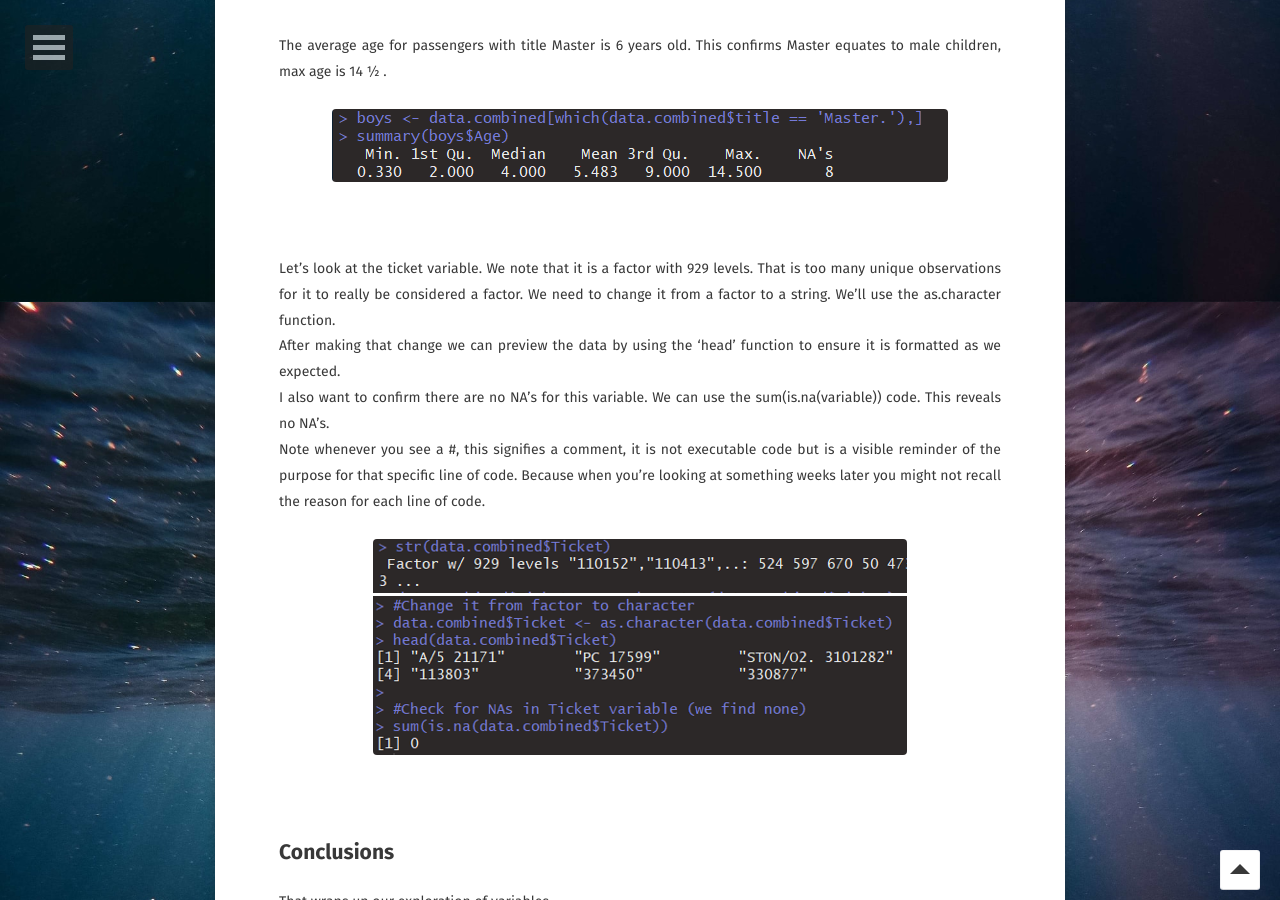
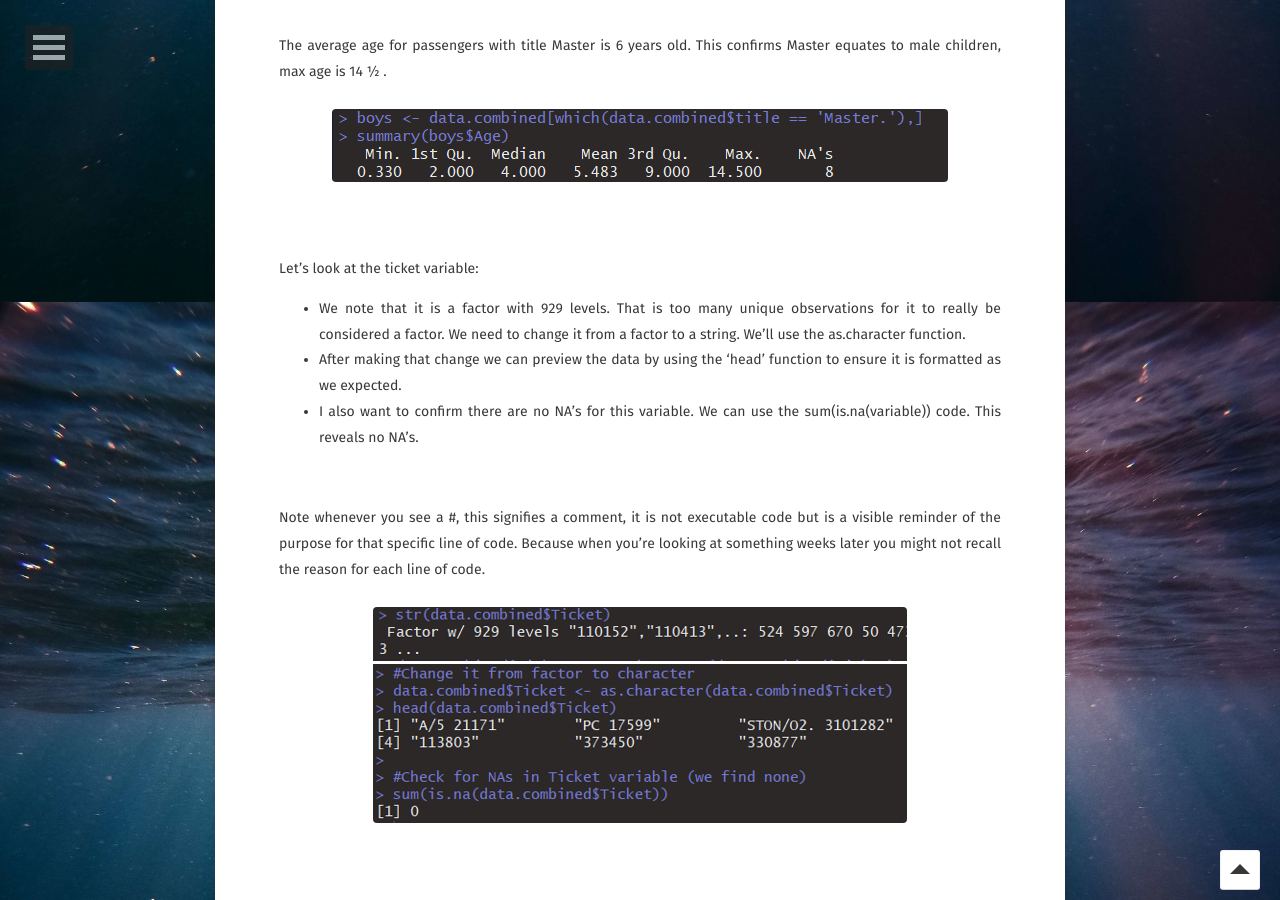
Before and after one commit to sarahschirduan/sarahschirduan.github.io, a Jekyll site: the page built from _posts/2019-06-15-titanic-part1.md, in a window 1280 px wide and 900 px high, scrolled down 5458 px. Built offline with Jekyll 4.4.1, drawn with Linux system fonts in a browser that asks for light colours; some web fonts are replaced.

Commit message:
Update 2019-06-15-titanic-part1.md

```diff
--- a/_posts/2019-06-15-titanic-part1.md
+++ b/_posts/2019-06-15-titanic-part1.md
@@ -117,12 +117,13 @@ The average age for passengers with title Master is 6 years old. This confirms M
 
 <br>
 
-Let’s look at the ticket variable. We note that it is a factor with 929 levels. That is too many unique observations for it to really be considered a factor. We need to change it from a factor to a string. We’ll use the as.character function.
+Let’s look at the ticket variable:
+* We note that it is a factor with 929 levels. That is too many unique observations for it to really be considered a factor. We need to change it from a factor to a string. We’ll use the as.character function.
+* After making that change we can preview the data by using the ‘head’ function to ensure it is formatted as we expected.
+* I also want to confirm there are no NA’s for this variable. We can use the sum(is.na(variable)) code. This reveals no NA's.
+
 <br>
-After making that change we can preview the data by using the ‘head’ function to ensure it is formatted as we expected.
-<br>
-I also want to confirm there are no NA’s for this variable. We can use the sum(is.na(variable)) code. This reveals no NA's.
-<br>
+
 Note whenever you see a #, this signifies a comment, it is not executable code but is a visible reminder of the purpose for that specific line of code. Because when you’re looking at something weeks later you might not recall the reason for each line of code.
 
 <figure>
```
